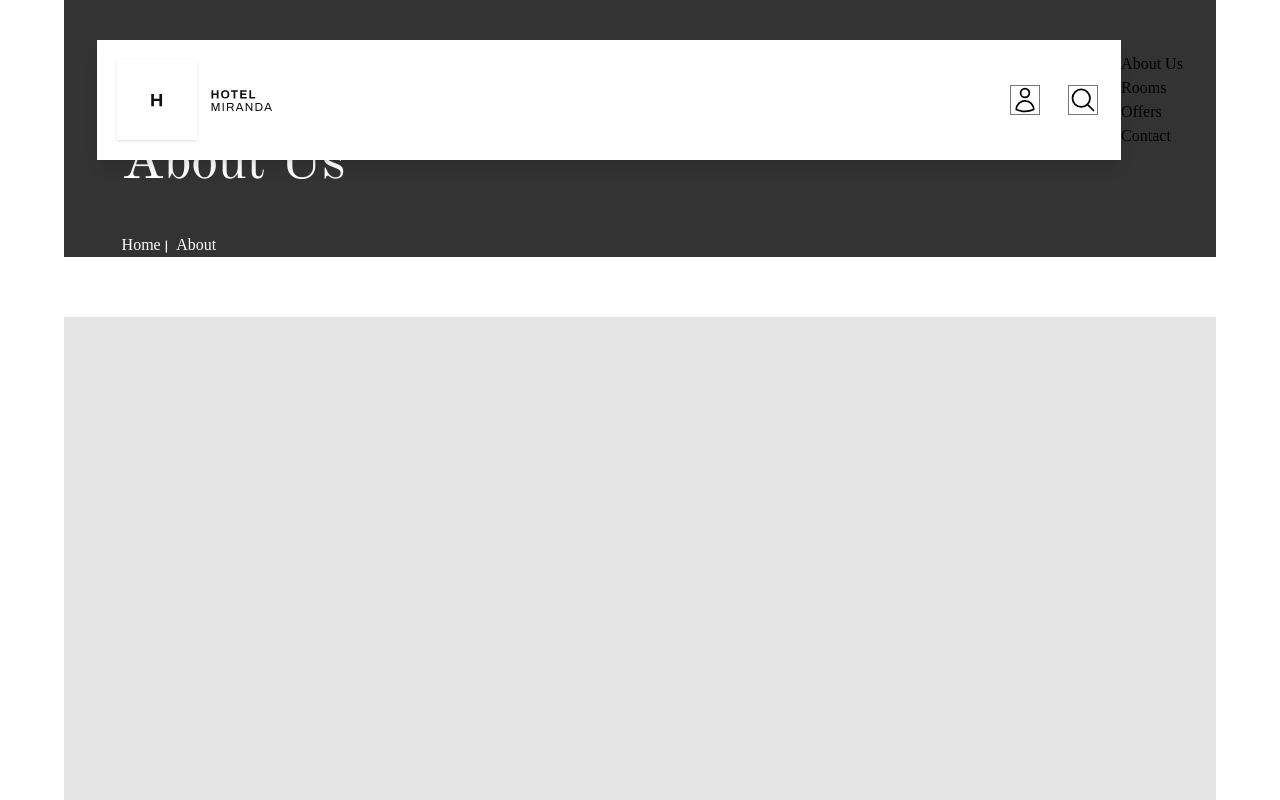
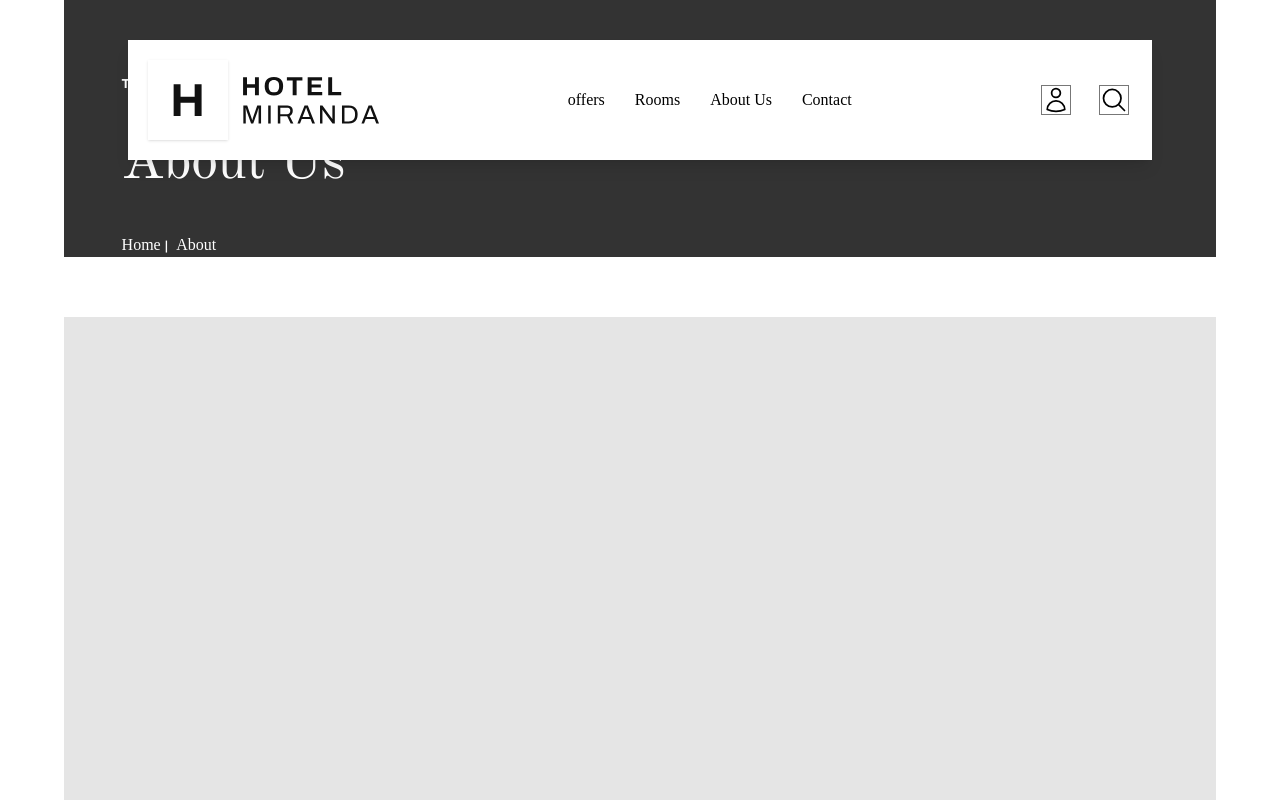
Before and after one commit to FranyxD/Hotel-Miranda, a website: page src/about.html in a window 1280 px wide. Shown: the top 800 px of the page. Drawn offline with nearby package versions, Linux system fonts and the light colour scheme.

Commit message:
items nav added to navigate

```diff
--- a/src/about.html
+++ b/src/about.html
@@ -26,11 +26,21 @@
             <!-- HOTEL LOGO -->
             <div class="nav_logo-hotel">
               <div class="nav_logo-hotel_logo">
-                        <img src="./assets/svg/H.svg" alt="H">
+                <img class="H" src="./assets/svg/H.svg" alt="H">
               </div>
-                    <img src="./assets/svg/logo-title.svg" alt="hotel-miranda">
+              <img class="title" src="./assets/svg/logo-title.svg" alt="hotel-miranda">
             </div>
           </div>
+
+          <!-- NAV LIST -->
+          <nav class="navegacion">
+            <ul>
+              <li><a href="./about.html">offers</a></li>
+              <li><a href="./rooms.html">Rooms</a></li>
+              <li><a href="./about.html">About Us</a></li>
+              <li><a href="./contact.html">Contact</a></li>
+            </ul>
+          </nav>
 
           <!-- ICONS RIGHT -->
           <div class="nav_icons">
@@ -40,15 +50,7 @@
 
         </div>
 
-        <!-- NAV LIST -->
-        <nav>
-            <ul>
-                <li>About Us</li>
-                <li>Rooms</li>
-                <li>Offers</li>
-                <li>Contact</li>
-            </ul>
-        </nav>
+
       </header>
 
 
```
Also changed, not shown: src/contact.html (+14 -11 lines), src/index.html (+24 -7 lines), src/offers.html (+13 -11 lines), src/room-details.html (+13 -11 lines), src/rooms.html (+14 -11 lines). Lines whose indentation alone changed are shown as unchanged.
